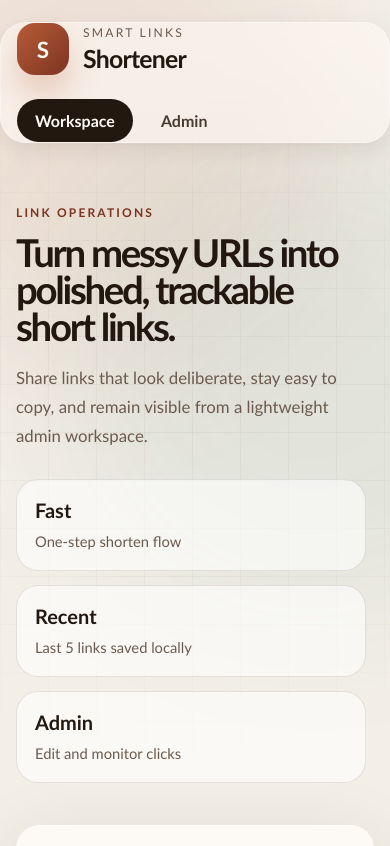
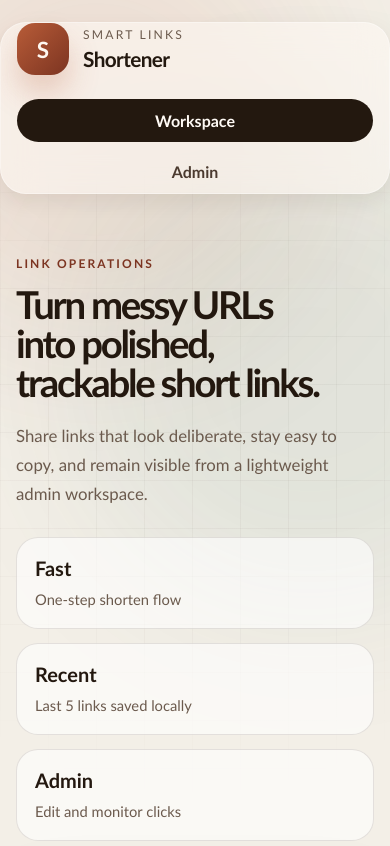
Before and after one commit to om2511/url_shortner, a React (Create React App) app in the folder frontend/: page / in a window 390 px wide. Shown: the top 846 px of the page. Built offline with nearby package versions, Linux system fonts and the light colour scheme; no server answers.

Commit message:
UI issue fixed

```diff
--- a/frontend/src/App.css
+++ b/frontend/src/App.css
@@ -47,7 +47,7 @@ input {
 .App {
   min-height: 100vh;
   position: relative;
-  overflow: hidden;
+  overflow-x: hidden;
 }
 
 .app-background {
@@ -199,6 +199,7 @@ input {
   gap: 20px;
   color: var(--muted);
   font-size: 0.95rem;
+  padding-bottom: 6px;
 }
 
 .site-footer-inner span {
@@ -221,6 +222,18 @@ input {
   gap: 24px;
 }
 
+.hero-panel > *,
+.workspace-grid > *,
+.login-layout > *,
+.admin-hero > *,
+.dashboard-toolbar > *,
+.result-header > *,
+.panel-header > *,
+.toolbar-controls > *,
+.site-footer-inner > * {
+  min-width: 0;
+}
+
 .hero-panel {
   grid-template-columns: 1.15fr 0.95fr;
   align-items: stretch;
@@ -235,9 +248,10 @@ input {
 .login-context h2,
 .admin-hero-copy h2 {
   font-size: clamp(2.6rem, 5vw, 4.5rem);
-  line-height: 0.96;
+  line-height: 1.02;
   letter-spacing: -0.06em;
   max-width: 11ch;
+  text-wrap: balance;
 }
 
 .hero-description,
@@ -257,6 +271,7 @@ input {
   box-shadow: var(--shadow-lg);
   border-radius: 30px;
   backdrop-filter: blur(22px);
+  overflow: hidden;
 }
 
 .hero-card {
@@ -568,6 +583,7 @@ input {
   display: flex;
   gap: 12px;
   align-items: center;
+  flex-wrap: wrap;
 }
 
 .action-buttons-wide {
@@ -613,6 +629,8 @@ input {
   display: flex;
   align-items: center;
   gap: 10px;
+  flex-wrap: wrap;
+  justify-content: flex-end;
 }
 
 .mini-action,
@@ -693,10 +711,12 @@ input {
 
 .toolbar-controls {
   flex-wrap: wrap;
+  width: 100%;
 }
 
 .toolbar-search {
-  min-width: min(340px, 100%);
+  min-width: 260px;
+  flex: 1 1 280px;
 }
 
 .toolbar-filter-group {
@@ -715,6 +735,7 @@ input {
   border-radius: 24px;
   background: rgba(255, 255, 255, 0.56);
   border: 1px solid var(--border);
+  width: 100%;
 }
 
 .table-header,
@@ -749,6 +770,7 @@ input {
 
 .col {
   word-break: break-word;
+  min-width: 0;
 }
 
 .click-count {
@@ -862,10 +884,19 @@ input {
     max-width: none;
   }
 
+  .hero-copy {
+    padding-right: 0;
+  }
+
   .hero-metrics,
   .hero-callouts,
   .login-benefits {
     grid-template-columns: 1fr;
+  }
+
+  .table-header,
+  .table-row {
+    grid-template-columns: 2fr 1fr 90px 150px 160px;
   }
 }
 
@@ -884,6 +915,10 @@ input {
     width: 100%;
     justify-content: flex-start;
     flex-wrap: wrap;
+  }
+
+  .site-footer-inner {
+    align-items: flex-start;
   }
 
   .table-header,
@@ -946,6 +981,14 @@ input {
     font-size: 2.4rem;
   }
 
+  .brand-lockup {
+    width: 100%;
+  }
+
+  .brand-copy h1 {
+    font-size: 1.3rem;
+  }
+
   .hero-card,
   .result-section,
   .info-panel,
@@ -967,7 +1010,23 @@ input {
   }
 
   .shorten-btn,
-  .toolbar-search {
+  .toolbar-search,
+  .filter-pill,
+  .refresh-btn,
+  .logout-btn {
     width: 100%;
   }
+
+  .toolbar-filter-group {
+    width: 100%;
+  }
+
+  .site-nav {
+    gap: 8px;
+  }
+
+  .nav-link {
+    width: 100%;
+    text-align: center;
+  }
 }
--- a/frontend/src/index.css
+++ b/frontend/src/index.css
@@ -1,15 +1,15 @@
+html,
+body,
+#root {
+  min-height: 100%;
+}
+
 body {
   margin: 0;
-  font-family: -apple-system, BlinkMacSystemFont, 'Segoe UI', 'Roboto', 'Oxygen',
-    'Ubuntu', 'Cantarell', 'Fira Sans', 'Droid Sans', 'Helvetica Neue',
-    sans-serif;
-  -webkit-font-smoothing: antialiased;
-  -moz-osx-font-smoothing: grayscale;
 }
 
 code {
-  font-family: source-code-pro, Menlo, Monaco, Consolas, 'Courier New',
-    monospace;
+  font-family: "SFMono-Regular", Consolas, "Liberation Mono", Menlo, monospace;
 }
 
 * {
```
Also changed, not shown: 2 other files (tests, documents, lock files or other folders).
